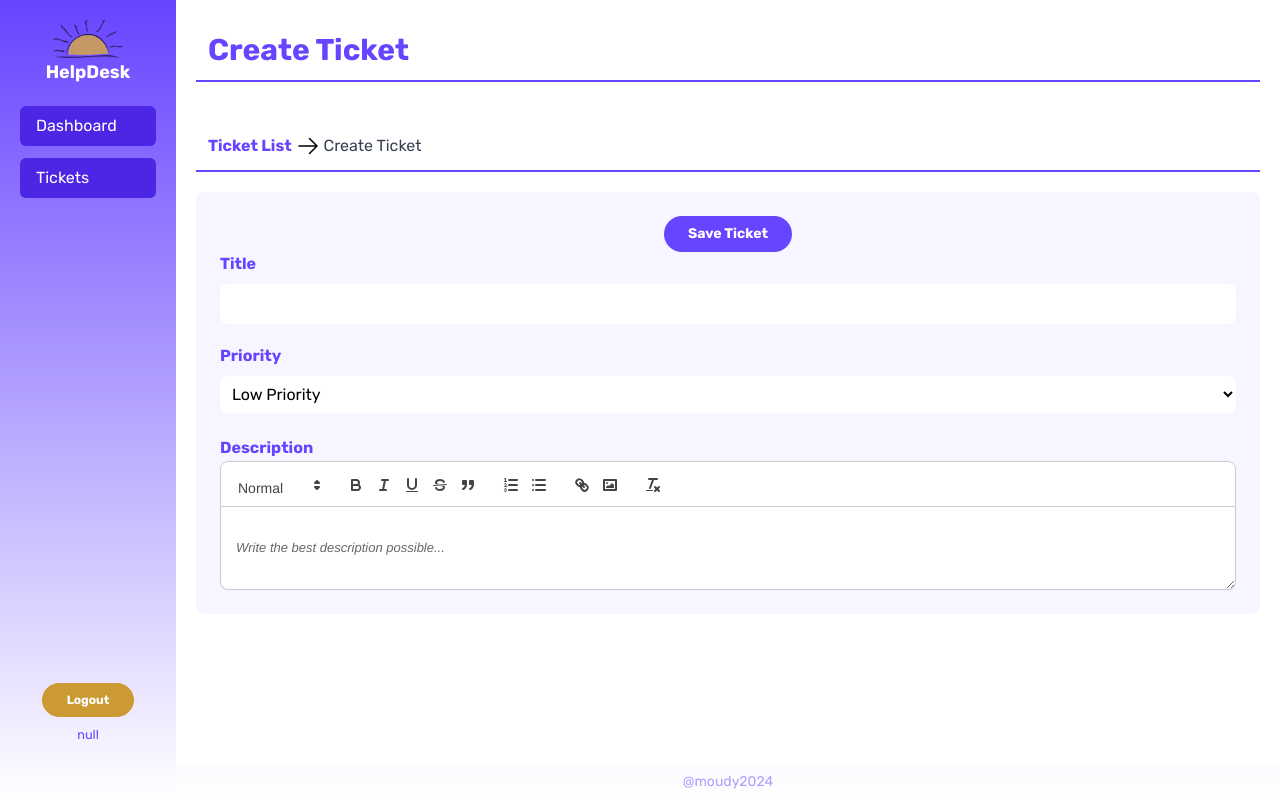
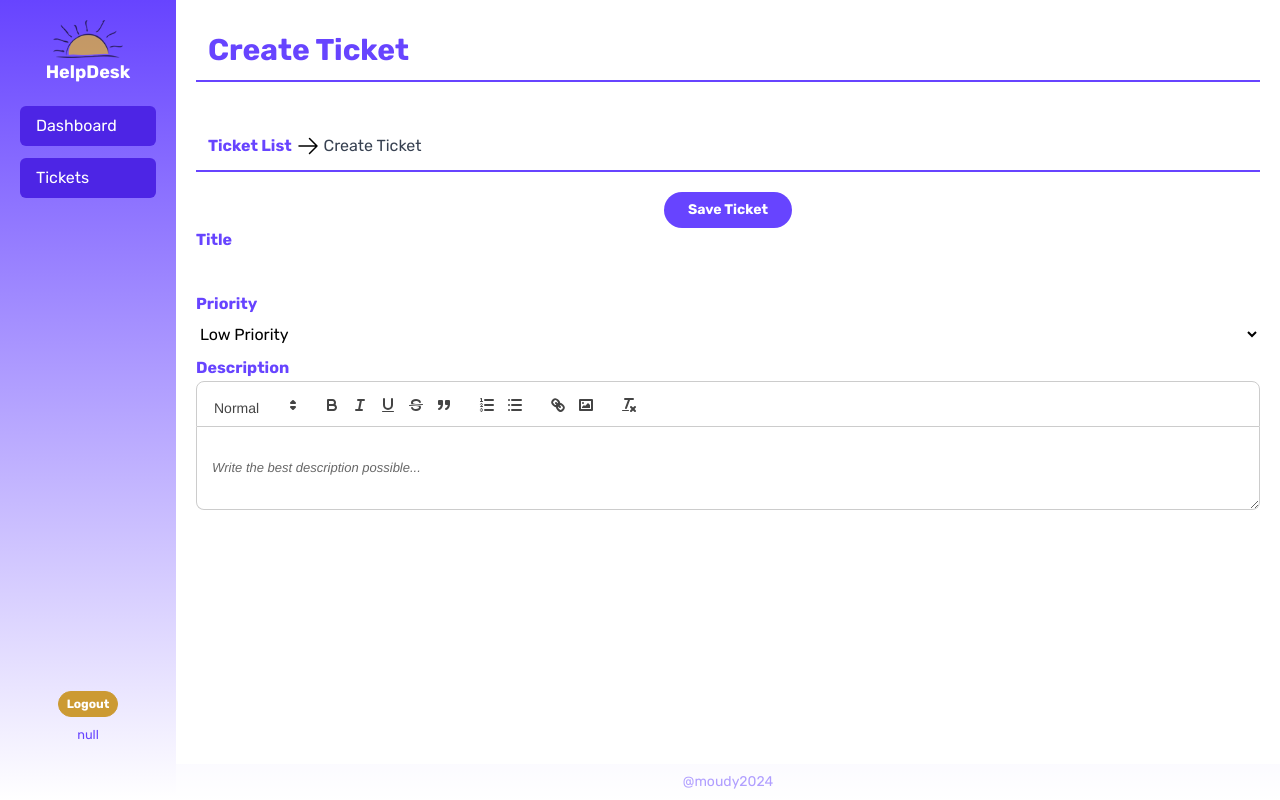
Before and after one commit to emoudy/helpdesk, a Next.js app: page /tickets/create in a window 1280 px wide. Built offline with nearby package versions, Linux system fonts and the light colour scheme; no server answers.

Commit message:
cleaning up some css

```diff
--- a/app/globals.css
+++ b/app/globals.css
@@ -1,19 +1,6 @@
 @tailwind base;
 @tailwind components;
 @tailwind utilities;
-
-/* Resetting styles */
-body, header, nav, main, footer {
-  @apply m-0 p-0;
-}
-
-body {
-  @apply bg-fixed h-0;
-}
-
-* {
-  box-sizing: border-box;
-}
 
 /* headers styles */
 h1,
@@ -35,6 +22,19 @@ h4 {
   @apply text-base font-bold;
 }
 
+/* Input Styles */
+input,
+textarea,
+select {
+  @apply w-full rounded-lg py-2;
+}
+
+input {
+  &.useIcon {
+    @apply px-8
+  }
+}
+
 /* button styles */
 button {
   @apply rounded-full px-6 py-2 text-sm font-bold;
@@ -53,7 +53,7 @@ button.btn-secondary {
   @apply bg-neutral text-primary;
 }
 button.small-btn {
-  @apply text-button-sm;
+  @apply text-button-sm p-1 px-2;
 }
 button.medium-btn {
   @apply text-button-md;
@@ -78,24 +78,17 @@ li {
 }
 
 /* icons styles */
-.icon {
+.actionIcon {
   @apply mr-5 min-h-10 cursor-pointer text-xl;
 }
-.icon:hover {
+.actionIcon:hover {
   @apply text-2xl;
 }
 
 /* form styles */
 form {
-  @apply rounded-lg bg-primary bg-opacity-5 p-6;
-
   label {
     @apply text-base font-bold text-primary;
-  }
-  input,
-  textarea,
-  select {
-    @apply mb-5 mt-2 w-full rounded-lg p-2;
   }
 }
 
@@ -109,22 +102,3 @@ form {
     @apply resize-y overflow-auto rounded-b-lg bg-white p-5 grow;
   }
 }
-
-/* feedback styles */
-.error {
-  @apply mx-auto my-4 block max-w-fit rounded-sm border-2 border-red-500 bg-red-300 px-2 py-1 text-red-800;
-}
-
-/* pill styles */
-.pill {
-  @apply flex w-16 items-center justify-center rounded-l-md text-center text-xs font-semibold;
-}
-.pill.high {
-  @apply bg-red-300 text-red-600;
-}
-.pill.medium {
-  @apply bg-yellow-300 text-yellow-600;
-}
-.pill.low {
-  @apply bg-emerald-300 text-emerald-600;
-}
```
